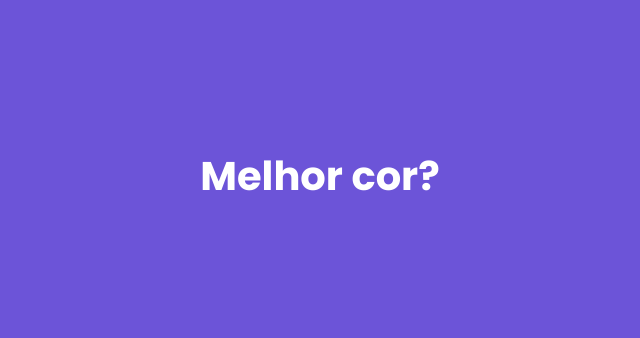
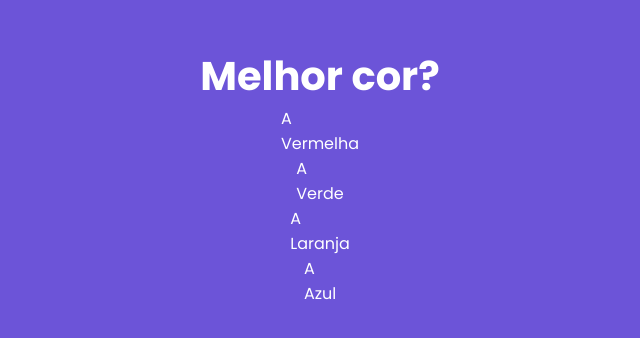
Before and after one commit to neanderdev/projeto-nextjs-quiz, a Next.js app: page / in a window 1280 px wide. Shown: the part 224-562 px from the top of the page, without its empty margins (320-960 px from the left). Built offline with nearby package versions, Linux system fonts and the light colour scheme.

Commit message:
Componente Resposta #01

```diff
--- a/src/components/Questao.tsx
+++ b/src/components/Questao.tsx
@@ -1,7 +1,9 @@
 import styles from '../styles/Questao.module.css';
 
 import QuestaoModel from '../model/questao';
+
 import Enunciado from './Enunciado';
+import Resposta from './Resposta';
 
 interface QuestaoProps {
     valor: QuestaoModel,
@@ -10,9 +12,23 @@ interface QuestaoProps {
 export default function Questao(props: QuestaoProps) {
     const questao = props.valor;
 
+    function renderizarRespostas() {
+        return questao.respostas.map((resposta, i) => {
+            return <Resposta
+                key={i.toString()}
+                valor={resposta}
+                indice={i}
+                letra='A'
+                corLetra='#F2C866'
+            />
+        })
+    }
+
     return (
         <div className={styles.questao}>
             <Enunciado texto={questao.enunciado} />
+
+            {renderizarRespostas()}
         </div>
     );
 }
--- /dev/null
+++ b/src/components/Resposta.tsx
@@ -0,0 +1,32 @@
+import styles from '../styles/Resposta.module.css';
+
+import RespostaModel from '../model/resposta';
+
+interface RespostaProps {
+    valor: RespostaModel;
+    indice: number;
+    letra: string;
+    corLetra: string;
+}
+
+export default function Resposta(props: RespostaProps) {
+    const resposta = props.valor;
+
+    return (
+        <div className={styles.resposta}>
+            <div className={styles.conteudoResposta}>
+                <div className={styles.frente}>
+                    <div className={styles.letra}>
+                        {props.letra}
+                    </div>
+
+                    <div className={styles.valor}>
+                        {resposta.valor}
+                    </div>
+                </div>
+
+                <div className={styles.verso}></div>
+            </div>
+        </div>
+    );
+}
--- /dev/null
+++ b/src/styles/Resposta.module.css
@@ -0,0 +1,13 @@
+.resposta {
+  display: flex;
+}
+
+.conteudoResposta {}
+
+.frente {}
+
+.letra {}
+
+.valor {}
+
+.verso {}
```
